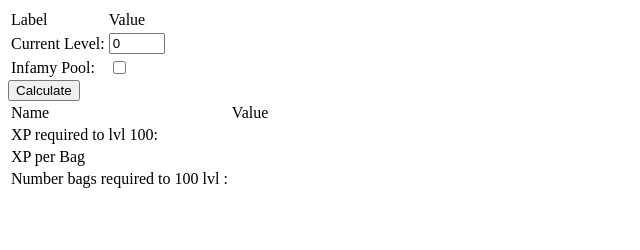
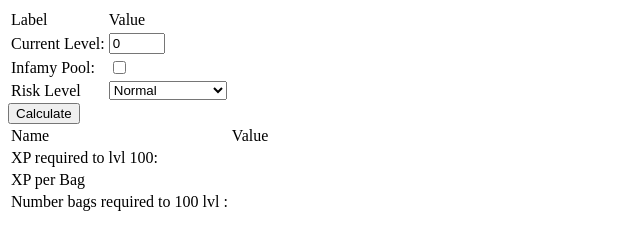
Before and after one commit to Scoobydowsky/Payday2-Cook_off_calculator, a plain HTML site: page index.html in a window 1280 px wide. Shown: the whole page, without its empty margins (0-640 px from the left). Drawn offline with Linux system fonts and the light colour scheme.

Commit message:
added new field to form -> 'Risk Level'

```diff
--- a/index.html
+++ b/index.html
@@ -20,6 +20,18 @@
         <tr>
             <td><label>Infamy Pool: </label></td>
             <td><input type="checkbox" id="infamy-pool-leveling"></td>
+        </tr>
+        <tr>
+            <td><label>Risk Level</label></td>
+            <td><select id="risk-level">
+                <option value="1">Normal</option>
+                <option value="3">Hard</option>
+                <option value="6">Very Hard</option>
+                <option value="11">Overkill</option>
+                <option value="12.5">Mayhem</option>
+                <option value="14">Death Wish</option>
+                <option value="14">Death Sentence</option>
+            </select></td>
         </tr>
     </table>
 <input type="button" value="Calculate" onclick="var calculator = new Calculate(); ">
```
